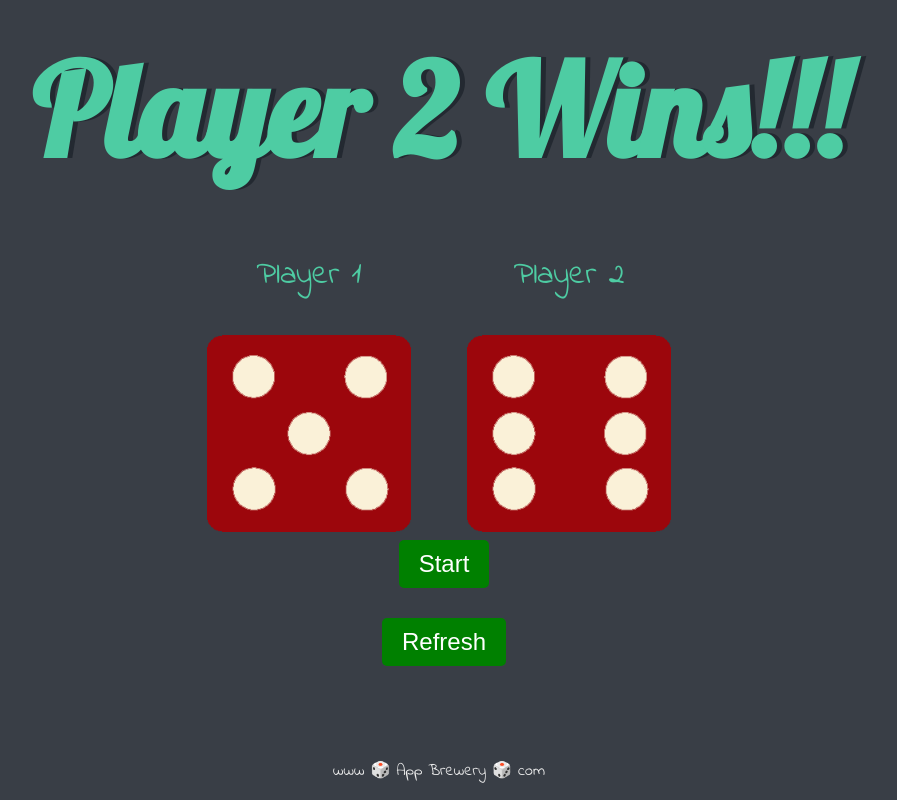
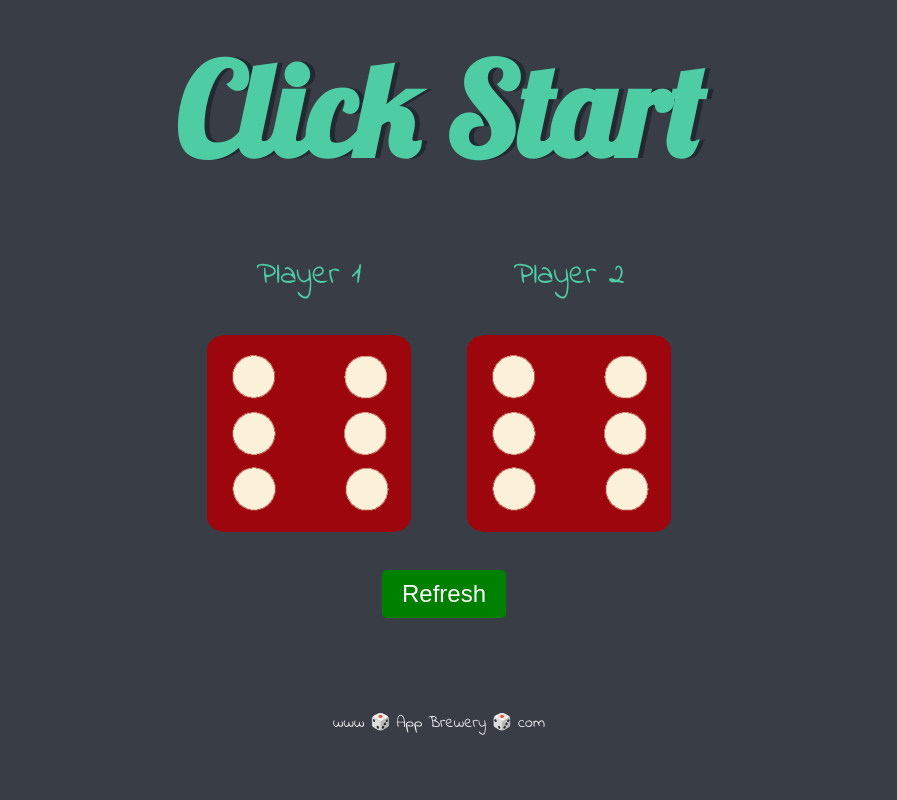
Before and after one commit to anuragpampati/dicegame, a plain HTML site: page index.html in a window 1280 px wide. Both pictures are taken after a click on the button "Start". Shown: the whole page, without its empty margins (201-1098 px from the left). Drawn offline with Linux system fonts and the light colour scheme.

Commit message:
Update index.html

```diff
--- a/index.html
+++ b/index.html
@@ -27,8 +27,9 @@
       <button id="startButton">Start</button>
       <script src="./index.js"></script>
       <script>
-          document.getElementById('startButton').addEventListener('click', function () {
-            roll();
+          var k = document.getElementById('startButton');
+          k.addEventListener('click', function () {
+          k.style.display = 'none';
           });
       </script>
     </div>
@@ -39,6 +40,7 @@
     <script>
         document.getElementById('refreshButton').addEventListener('click', function () {
           refresh();
+          k.style.display = 'block';
         });
     </script>
   </div>
```
